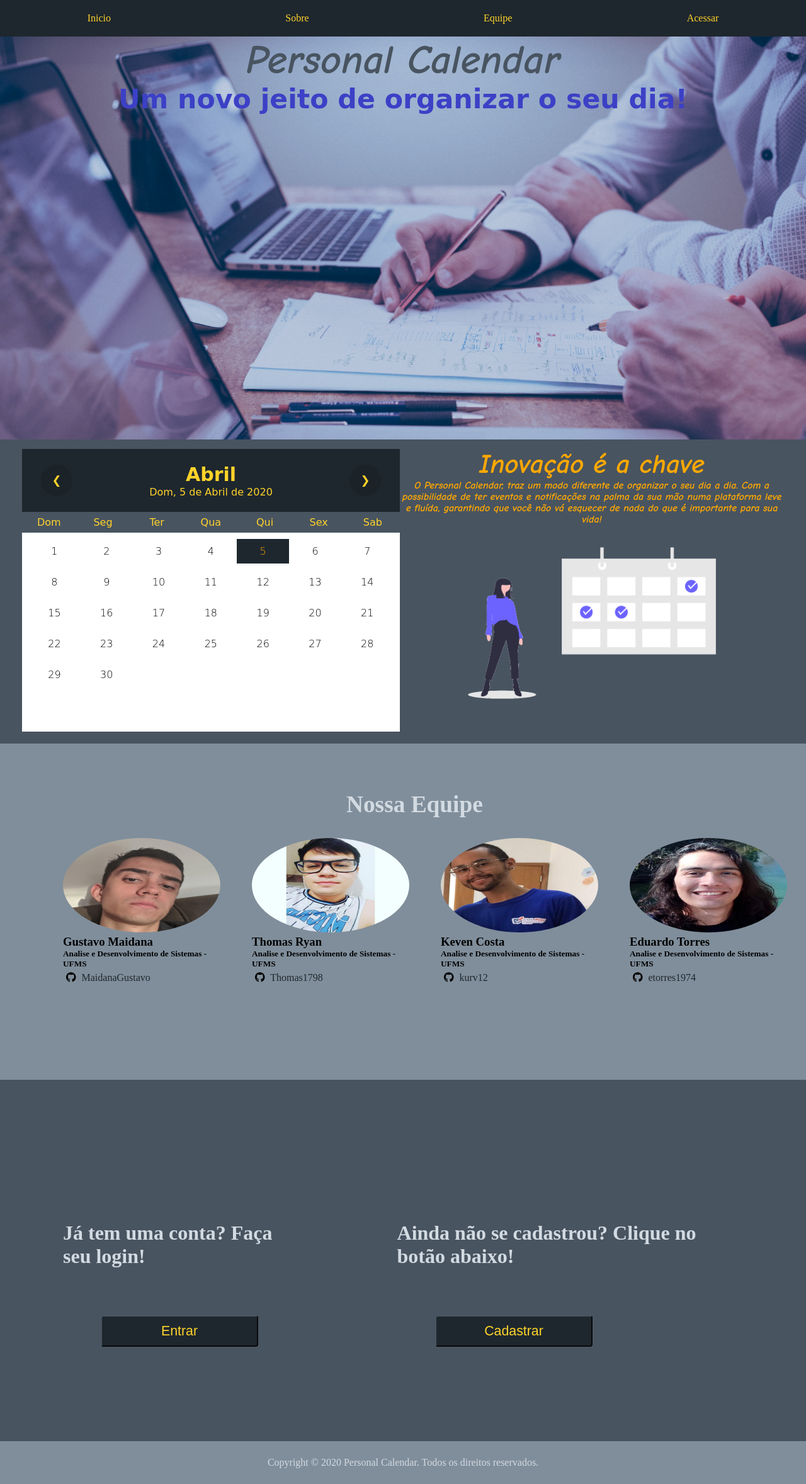
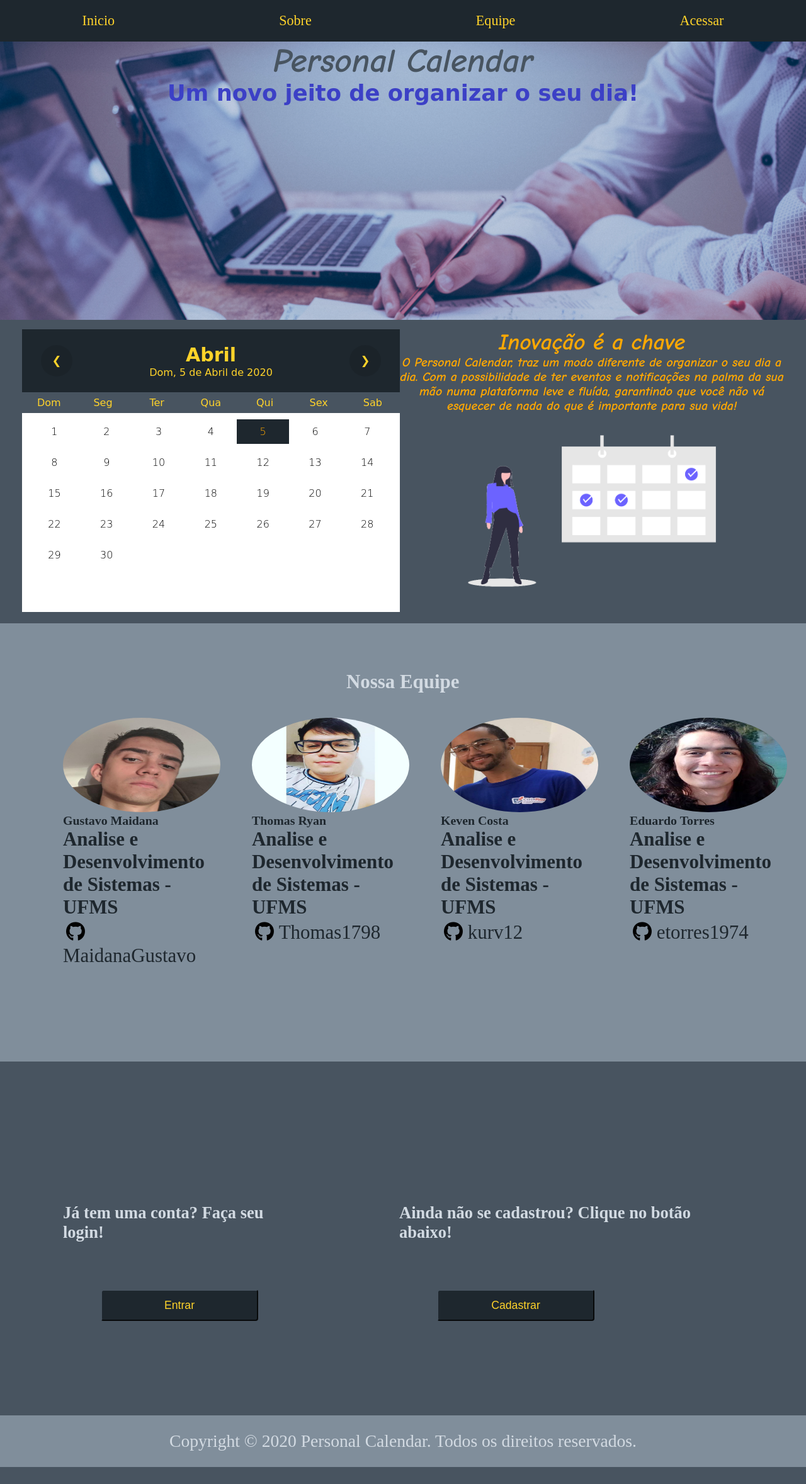
Before and after one commit to MaidanaGustavo/calendar_grupo7, a PHP site: page / in a window 1280 px wide. Shown: the whole page at 63% size. After the commit the page ends 2330 px from the top, so only its background shows below. Run offline with PHP 8.4, Linux system fonts and the light colour scheme; some libraries are stand-ins or nearby versions; some web fonts are replaced.

Commit message:
Reponsividade V1
Melhoria na responsividade.

```diff
--- a/Calendario/src/css/style.css
+++ b/Calendario/src/css/style.css
@@ -1,12 +1,17 @@
 *{
 	margin: 0;
+}
+
+html{
+	font-size: 69%;
 }
 
 /* Nav Bar */
 
 nav{
-	font-size: 1em;
+	font-size: 2rem;
 	background-color: #1e272e;
+	width: 100%;
 }
 nav ul{
 	list-style: none;
@@ -27,13 +32,17 @@ nav ul li a{
 	color: #ffd32a;
 }
 nav ul li a:hover{
-	color: #3c40c6;
+	width: 20px;
+    height: 20px;
+    background: #2e506b;
+    padding: 20px;
 }
 
 /** Hero */
 
 .hero{
 	height: 40em;
+	width: 100%;
 	background: url(../img/hero.jpg);
 	background-size: cover;
 	position: relative;
@@ -45,7 +54,7 @@ nav ul li a:hover{
 }
 .titulo{
 	font-family: 'Comic Neue', cursive;
-	font-size: 48pt;
+	font-size: 4.8rem;
 	display: flex;
 	justify-content: center;
 	align-items: center;
@@ -54,7 +63,7 @@ nav ul li a:hover{
 
 .subtitulo{
 	font-family: 'Liu Jian Mao Cao', cursive;
-	font-size: 32pt;
+	font-size: 3.2rem;
 	display: flex;
 	justify-content: center;
 	color: #3c40c6;
@@ -73,8 +82,13 @@ nav ul li a:hover{
 	text-align: center;
 }
 .desc h2{
-	font-size: 32pt;
+	font-size: 3.2rem;
 }
+
+.desc p{
+	font-size: 1.8rem;
+}
+
 .desc .arte img{
 	width: 500px;
 	height : 350;
@@ -85,6 +99,7 @@ nav ul li a:hover{
 	display: flex;
 	padding: 75px 75px;
 	display: flex;
+	position: center;
 }
 .avatar{
 	padding: 75px 25px;
@@ -96,19 +111,34 @@ nav ul li a:hover{
 }
 .avatar i{
 	padding: 5px;
+	font-size: 2.8rem;
 }
 .avatar a {
 	text-decoration: none;
 	color: #1e272e;
+	font-size: 2.8rem;
+}
+
+.avatar h5 {
+	text-decoration: none;
+	color: #1e272e;
+	font-size: 2.8rem;
+}
+
+.avatar h3 {
+	text-decoration: none;
+	color: #1e272e;
+	font-size: 1.8rem;
 }
 .avatar a:hover{
 	color: #4bcffa;
 }
 
 .titulo-equipe{
+
 	position: absolute;
 	left: 550px;
-	font-size: 28pt;
+	font-size: 2.8rem;
 	padding-bottom: 25px;
 	color: #d2dae2;
 }
@@ -128,7 +158,7 @@ nav ul li a:hover{
 	background-color: #1e272e;
 	color: #ffd32a;
 	padding: 5px;
-	font-size: 16pt;
+	font-size: 1.6rem;
 	border-radius: 4px;
 	border-color: #485460;
 	display: inline-block;
@@ -144,7 +174,7 @@ nav ul li a:hover{
 }
 .acessar h3{
 	padding: 75px 75px;
-	font-size: 24pt;
+	font-size: 2.4rem;
 	color: #d2dae2;
 }
 .acessar button:hover, .acessar button:focus, .acessar button:active {
@@ -159,3 +189,31 @@ nav ul li a:hover{
 	background-color: #808e9b;
 	color: #d2dae2;
 }
+
+.rodape p {
+	font-size: 2.5rem;
+}
+
+/*medias*/
+
+@media (max-width: 1270px){
+	html{
+		font-size: 50%;
+	}
+	.equipe{
+		flex-direction: column;
+		text-align: center;
+	}
+
+}
+
+@media (max-width: 1140px){
+	.about{
+		flex-direction: column;
+		text-align: center;
+	}
+	.desc{
+		order: -1;
+		text-align: center;
+	}
+}
```
